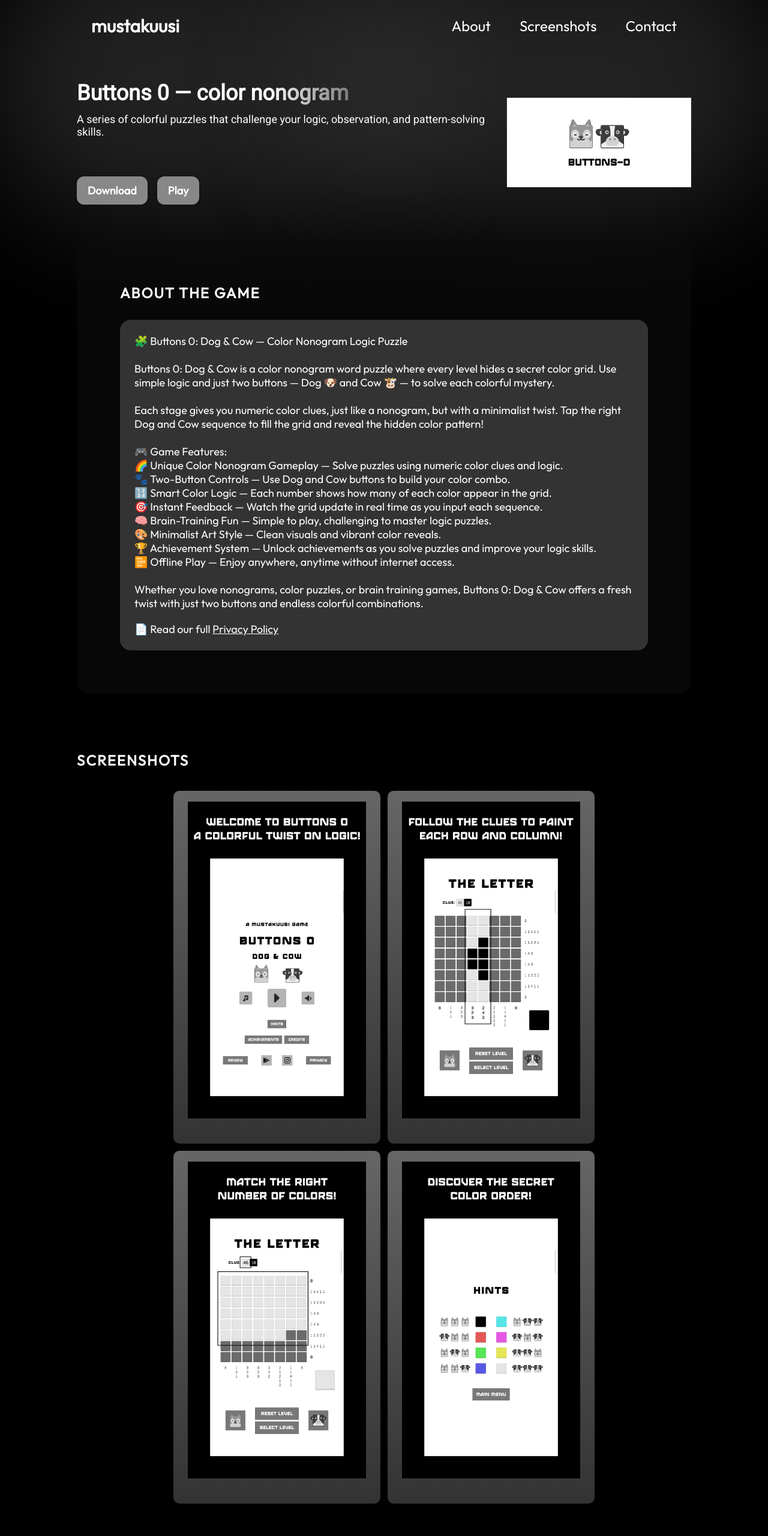
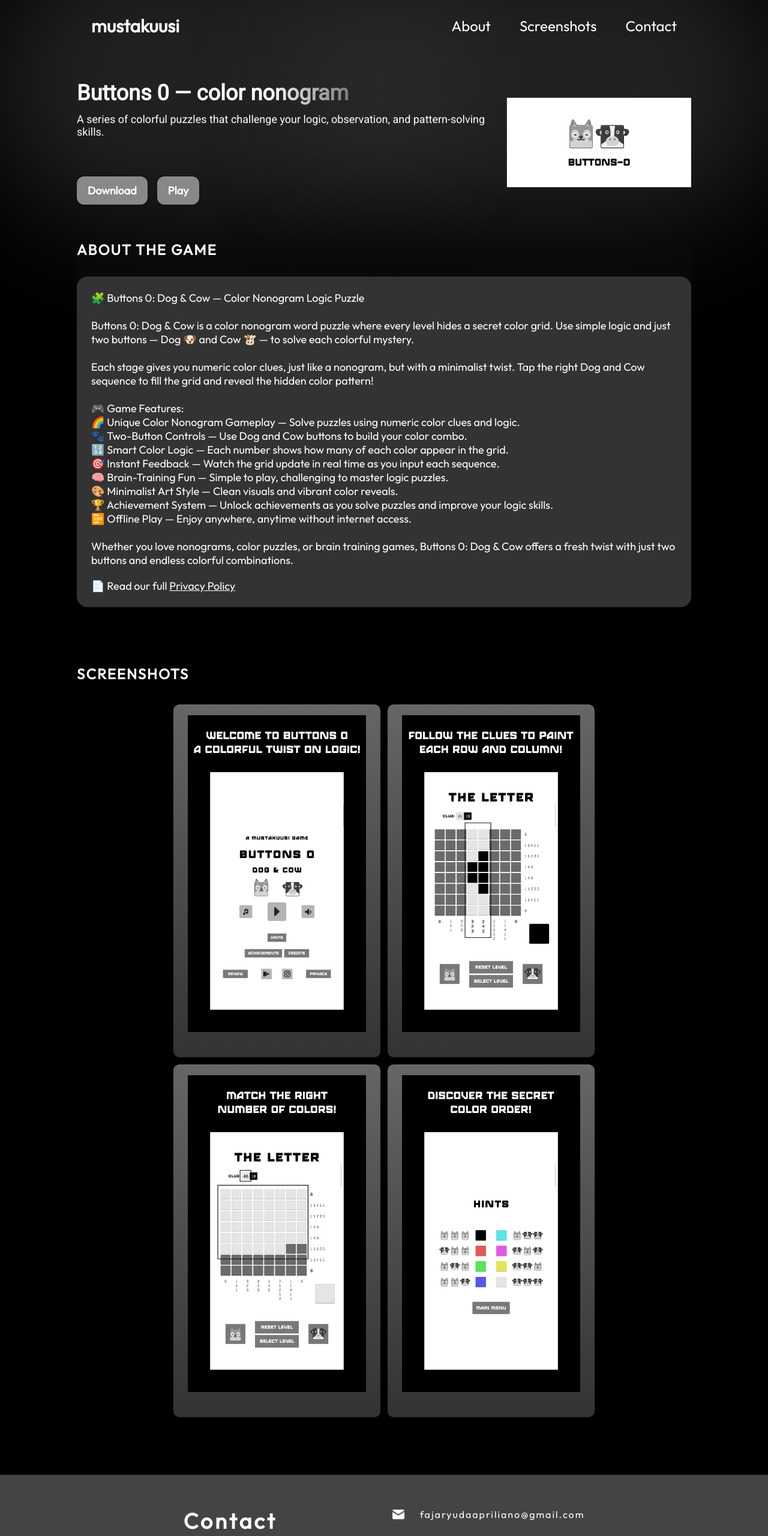
Before and after one commit to afyuda6/mustakuusi, a React (Vite) app: page /buttons-0 in a window 1280 px wide. Shown: the top 2560 px of the page at 60% size. Built offline with nearby package versions, Linux system fonts and the light colour scheme.

Commit message:
27/12/2025

```diff
--- a/src/components/About/About.module.css
+++ b/src/components/About/About.module.css
@@ -4,7 +4,6 @@
     position: relative;
     background-color: rgba(12, 12, 12, 0.6);
     border-radius: 18px;
-    padding: 72px;
     z-index: 1;
     margin: 60px 10%;
 }
@@ -61,8 +60,8 @@
 
 .fadeUp {
     opacity: 0;
-    transform: translateY(36px);
-    transition: opacity 1.8s ease-out, transform 1.8s ease-out;
+    transform: translateY(48px);
+    transition: opacity 1.2s ease-out, transform 1.2s ease-out;
 }
 
 .fadeUp.visible {
--- a/src/components/About/About.tsx
+++ b/src/components/About/About.tsx
@@ -9,7 +9,7 @@ interface AboutProps {
 }
 
 export const About = ({about, itemDescription, privacyPolicyLink}: AboutProps) => {
-    const {ref, isVisible} = useInView(0.05);
+    const {ref, isVisible} = useInView(0.3);
 
     const location = useLocation();
     const isProjectPage = location.pathname !== "/" && !location.pathname.includes("privacy-policy");
--- a/src/components/Hero/Hero.module.css
+++ b/src/components/Hero/Hero.module.css
@@ -104,8 +104,8 @@
 
 .fadeUp {
     opacity: 0;
-    transform: translateY(36px);
-    transition: opacity 1.8s ease-out, transform 1.8s ease-out;
+    transform: translateY(48px);
+    transition: opacity 1.2s ease-out, transform 1.2s ease-out;
 }
 
 .fadeUp.visible {
--- a/src/components/Hero/Hero.tsx
+++ b/src/components/Hero/Hero.tsx
@@ -13,7 +13,7 @@ interface HeroProps {
 }
 
 export const Hero = ({title, description, buttonLink, downloadLink, playLink, imageUrl}: HeroProps) => {
-    const {ref, isVisible} = useInView(0.05);
+    const {ref, isVisible} = useInView(0.3);
 
     const location = useLocation();
     const isProjectPage = location.pathname !== "/";
--- a/src/components/Projects/ProjectCard.module.css
+++ b/src/components/Projects/ProjectCard.module.css
@@ -59,3 +59,14 @@
     background: var(--color-primary);
     padding: 3px 24px;
 }
+
+.fadeUp {
+    opacity: 0;
+    transform: translateY(48px);
+    transition: opacity 1.2s ease-out, transform 1.2s ease-out;
+}
+
+.fadeUp.visible {
+    opacity: 1;
+    transform: translateY(0);
+}
--- a/src/components/Projects/ProjectCard.tsx
+++ b/src/components/Projects/ProjectCard.tsx
@@ -1,5 +1,6 @@
 import styles from "./ProjectCard.module.css";
 import {getImageUrl} from "../../utils";
+import {useInView} from "../../hooks/useInView.tsx";
 
 interface ProjectProps {
     title: string;
@@ -15,9 +16,10 @@ interface ProjectCardProps {
 }
 
 export const ProjectCard = ({project: {title, imageSrc, description, skills, detail, source}}: ProjectCardProps) => {
-    console.log(getImageUrl(imageSrc));
+    const {ref, isVisible} = useInView(0.05);
+
     return (
-        <div className={styles.container}>
+        <div ref={ref} className={`${styles.container} ${styles.fadeUp} ${isVisible ? styles.visible : ""}`}>
             <img src={getImageUrl(imageSrc)} alt={`Image of ${title}`} className={styles.image}/>
             <h3 className={styles.title}>{title}</h3>
             <p className={styles.description}>{description}</p>
--- a/src/components/Projects/Projects.module.css
+++ b/src/components/Projects/Projects.module.css
@@ -26,8 +26,8 @@
 
 .fadeUp {
     opacity: 0;
-    transform: translateY(36px);
-    transition: opacity 1.8s ease-out, transform 1.8s ease-out;
+    transform: translateY(48px);
+    transition: opacity 1.2s ease-out, transform 1.2s ease-out;
 }
 
 .fadeUp.visible {
--- a/src/components/Screenshots/ScreenshotCard.module.css
+++ b/src/components/Screenshots/ScreenshotCard.module.css
@@ -13,3 +13,14 @@
 .image {
     margin-bottom: 24px;
 }
+
+.fadeUp {
+    opacity: 0;
+    transform: translateY(48px);
+    transition: opacity 1.2s ease-out, transform 1.2s ease-out;
+}
+
+.fadeUp.visible {
+    opacity: 1;
+    transform: translateY(0);
+}
--- a/src/components/Screenshots/ScreenshotCard.tsx
+++ b/src/components/Screenshots/ScreenshotCard.tsx
@@ -1,5 +1,6 @@
 import styles from "./ScreenshotCard.module.css";
 import {getImageUrl} from "../../utils.ts";
+import {useInView} from "../../hooks/useInView.tsx";
 
 interface ScreenshotCardProps {
     title: string;
@@ -7,8 +8,10 @@ interface ScreenshotCardProps {
 }
 
 export const ScreenshotCard = ({title, imageSrc}: ScreenshotCardProps) => {
+    const {ref, isVisible} = useInView(0.05);
+
     return (
-        <div className={styles.container}>
+        <div ref={ref} className={`${styles.container} ${styles.fadeUp} ${isVisible ? styles.visible : ""}`}>
             <img src={getImageUrl(imageSrc)} alt={title} className={styles.image}/>
         </div>
     )
--- a/src/components/Screenshots/Screenshots.module.css
+++ b/src/components/Screenshots/Screenshots.module.css
@@ -26,8 +26,8 @@
 
 .fadeUp {
     opacity: 0;
-    transform: translateY(36px);
-    transition: opacity 1.8s ease-out, transform 1.8s ease-out;
+    transform: translateY(48px);
+    transition: opacity 1.2s ease-out, transform 1.2s ease-out;
 }
 
 .fadeUp.visible {
--- a/src/hooks/useInView.tsx
+++ b/src/hooks/useInView.tsx
@@ -1,6 +1,6 @@
 import {useEffect, useRef, useState} from "react";
 
-export function useInView(threshold: number = 0.0) {
+export function useInView(threshold: number) {
     const ref = useRef<HTMLDivElement>(null);
     const [isVisible, setIsVisible] = useState(false);
 
```
